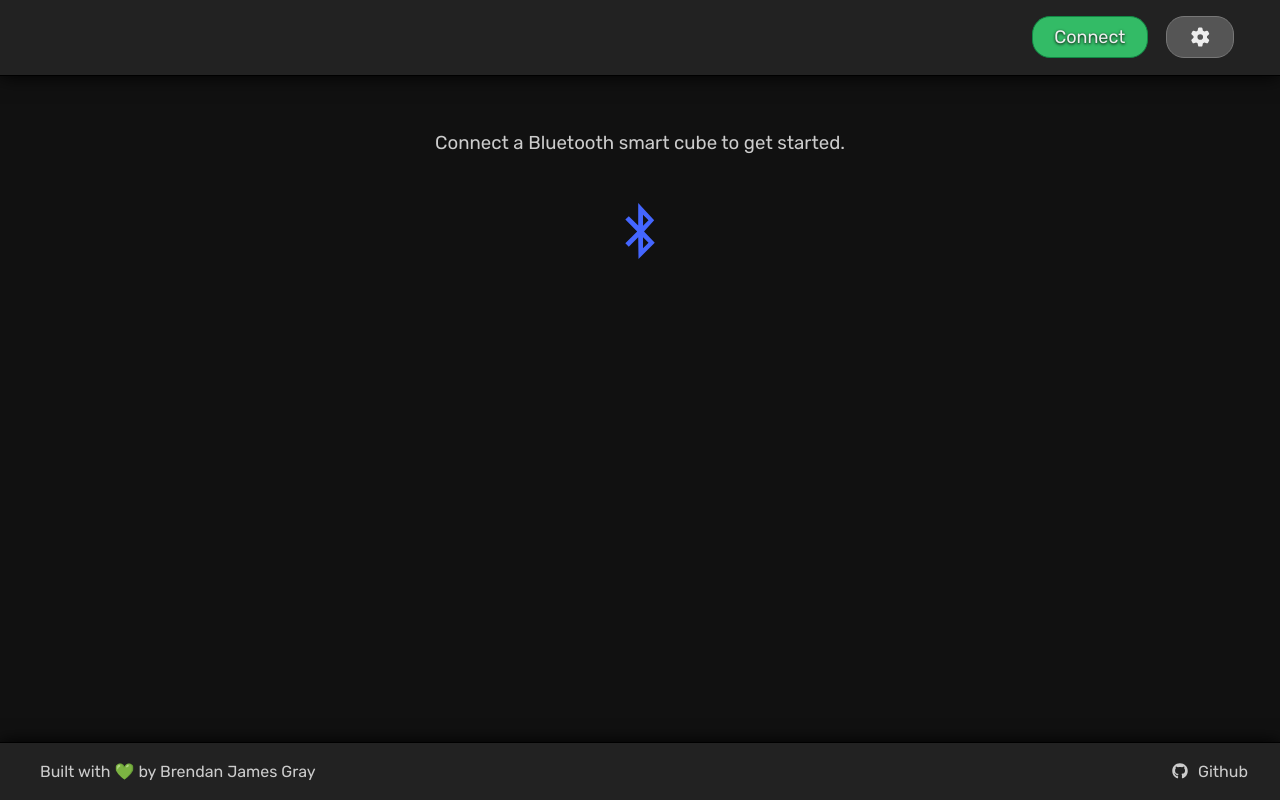
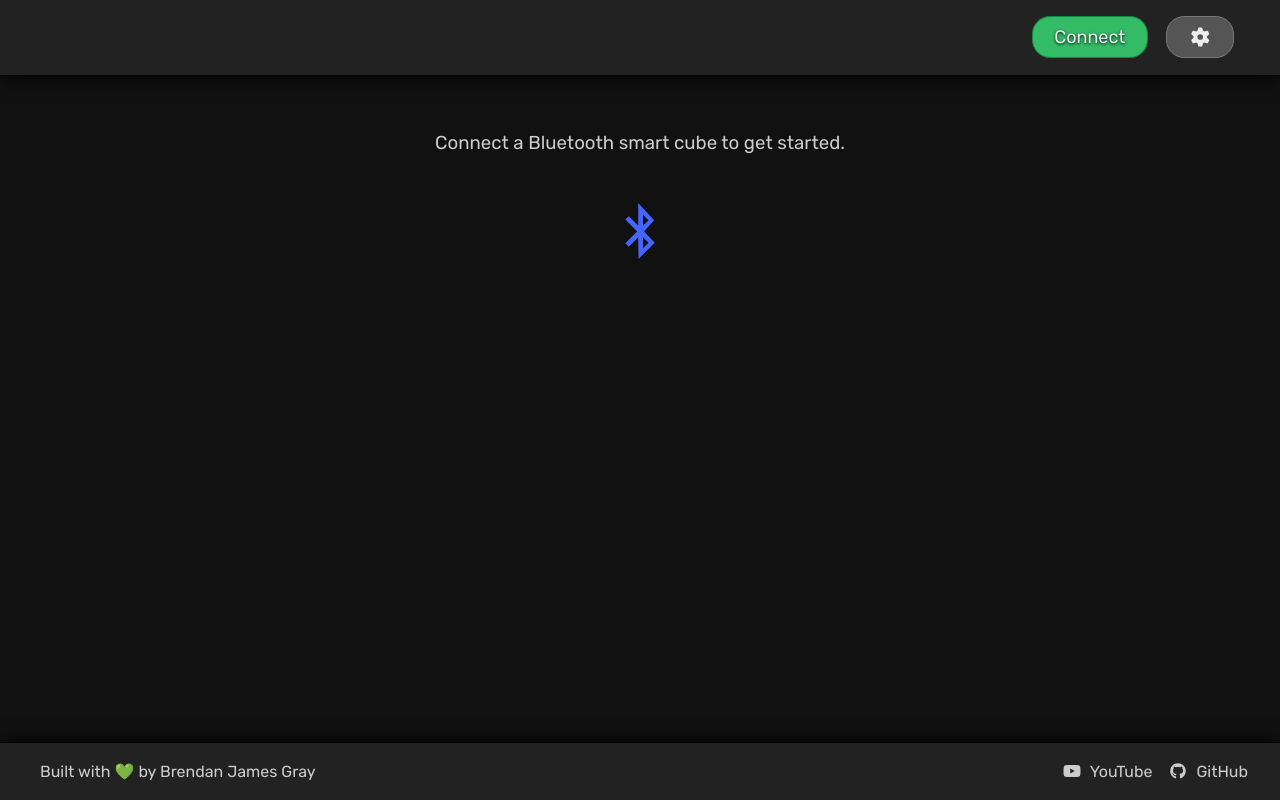
Before and after one commit to AlphaSheep/smartcube-3style, a React (Vite) app: page / in a window 1280 px wide. Built offline with nearby package versions, Linux system fonts and the light colour scheme.

Commit message:
Add YouTube demo link to footer

```diff
--- /dev/null
+++ b/src/components/footer.less
@@ -0,0 +1,45 @@
+@import (reference) "../styles/variables.less";
+
+.footer {
+  display: flex;
+  justify-content: space-between;
+  align-items: center;
+
+  position: fixed;
+  bottom: 0;
+  width: 100%;
+  padding: @spacing-medium @spacing-large;
+
+  background-color: @float-bg-color;
+  border-top: 1px solid #000;
+  box-shadow: 0 0 1em #000;
+
+  font-size: medium;
+
+
+  span {
+    margin-left: @spacing-small;
+
+    @media screen and (max-width: @mobile-screen) {
+      max-width: 50%;
+    }
+  }
+
+  .footer-links {
+    a {
+      padding-left: 1em;
+    }
+  }
+}
+
+.shrink-mobile {
+  @media screen and (max-width: @mobile-screen) {
+    font-size: small;
+  }
+}
+
+.hide-mobile {
+  @media screen and (max-width: @mobile-screen) {
+    display: none;
+  }
+}
--- a/src/components/footer.tsx
+++ b/src/components/footer.tsx
@@ -1,18 +1,24 @@
 import React from "react";
 
 import { FontAwesomeIcon } from "@fortawesome/react-fontawesome";
-import { faGithub } from "@fortawesome/free-brands-svg-icons";
+import { faGithub, faYoutube } from "@fortawesome/free-brands-svg-icons";
+
+import './footer.less';
 
 export function Footer() {
   return (
     <footer className="footer">
-      <span>
-        Built with 💚 by <a href="https://bgray.dev" target="_blank" rel="noreferrer">Brendan James Gray</a>
+      <span className="shrink-mobile">
+        Built with 💚 by <a href="https://bgray.dev" target="_blank" rel="noreferrer">Brendan&nbsp;James&nbsp;Gray</a>
       </span>
-      <span>
+      <span className="footer-links">
+        <a href="https://www.youtube.com/playlist?list=PLftJ72HO33raHwfM-rS2JMbPPiFAa-Iw-" target="_blank" rel="noopener noreferrer">
+          <FontAwesomeIcon icon={faYoutube} />
+          <span className="hide-mobile">YouTube</span>
+        </a>
         <a href="https://github.com/AlphaSheep/smartcube-3style" target="_blank" rel="noopener noreferrer">
           <FontAwesomeIcon icon={faGithub} />
-          <span>Github</span>
+          <span className="hide-mobile">GitHub</span>
         </a>
       </span>
     </footer>
--- a/src/styles.less
+++ b/src/styles.less
@@ -51,35 +51,6 @@ body {
     flex-direction: column;
     align-items: center;
     justify-content: center;
-  }
-
-  .footer {
-    display: flex;
-    justify-content: space-between;
-    align-items: center;
-
-    position: fixed;
-    bottom: 0;
-    width: 100%;
-    padding: @spacing-medium @spacing-large;
-
-    background-color: @float-bg-color;
-    border-top: 1px solid #000;
-    box-shadow: 0 0 1em #000;
-
-    font-size: medium;
-
-    @media screen and (max-width: @mobile-screen) {
-      font-size: small;
-    }
-
-    span {
-      margin-left: @spacing-small;
-
-      @media screen and (max-width: @mobile-screen) {
-        max-width: 50%;
-      }
-    }
   }
 }
 
```
